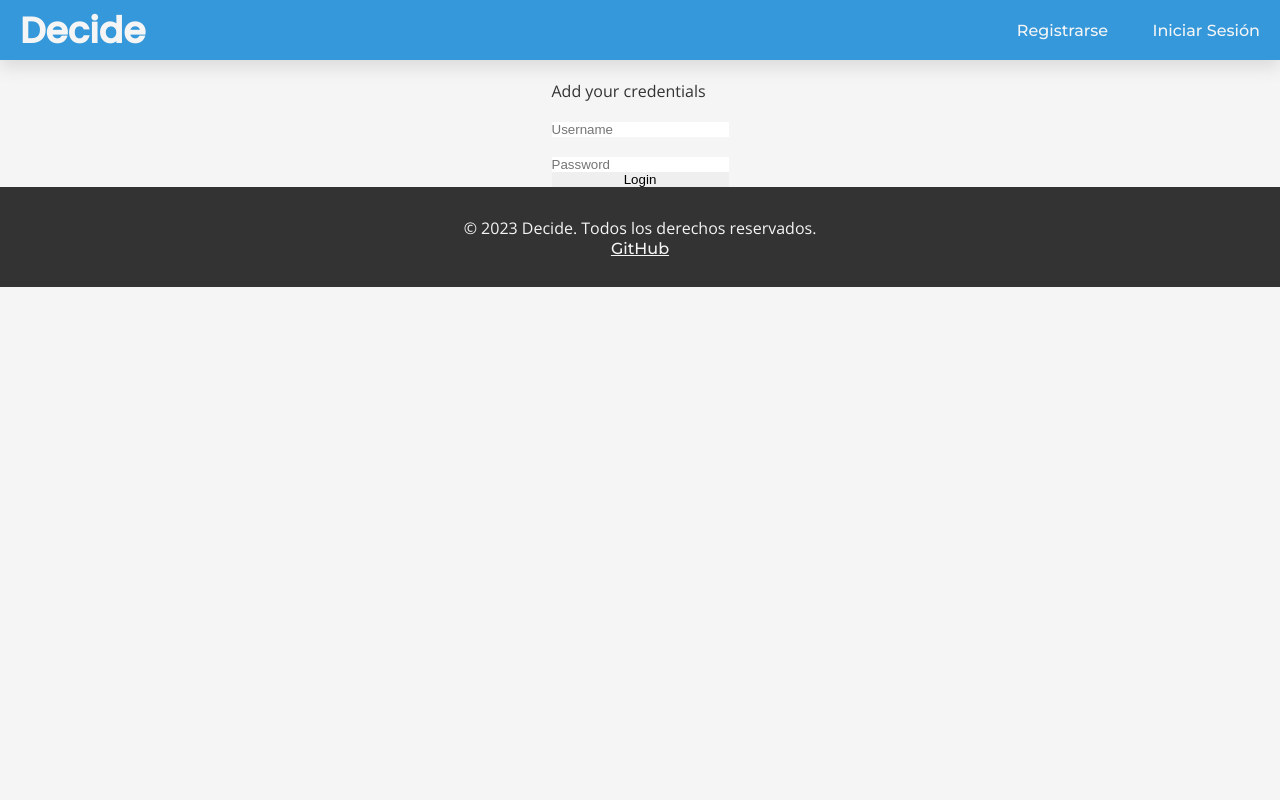
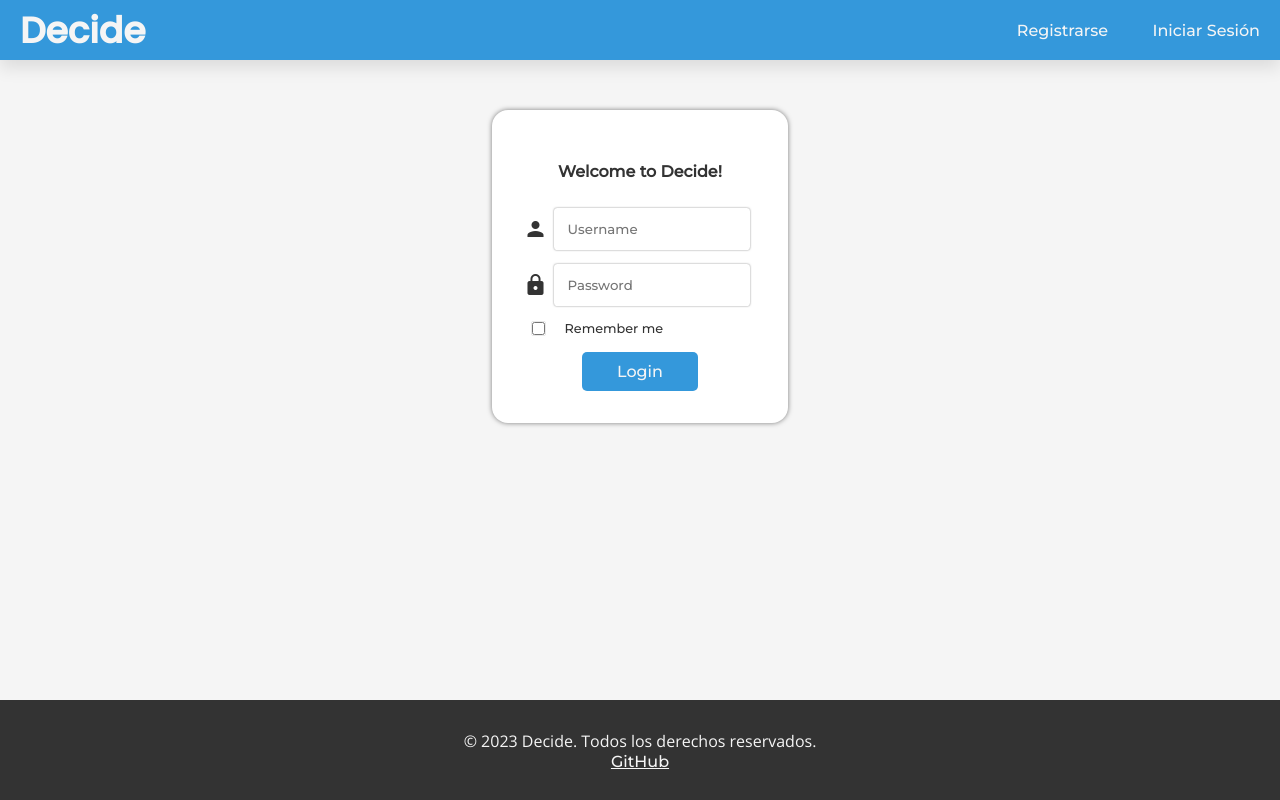
Before and after one commit to EGC-zambrano/decide-part-zambrano, a Django app: page /signin/ in a window 1280 px wide. Run offline with Django 3.2, Linux system fonts and the light colour scheme.

Commit message:
style: New login page style

```diff
--- a/decide/authentication/static/auth/style.css
+++ b/decide/authentication/static/auth/style.css
@@ -0,0 +1,85 @@
+.card {
+    width: fit-content;
+    padding: 2em;
+    background-color: var(--card-background);
+    border-radius: 1em;
+    box-shadow: 0 0 5px rgba(0, 0, 0, 0.5);
+}
+
+.form-card {
+    display: flex;
+    flex-direction: column;
+    align-items: center;
+    overflow-x: hidden;
+    margin-top: 50px;
+}
+
+.form-confirmation {
+    display: flex;
+    margin: auto auto;
+    max-width: 50%;
+    justify-content: center;
+}
+
+.form-msg p {
+    font-family: var(--fuente2);
+}
+
+.form-content {
+    display: flex;
+    flex-direction: column;
+    align-items: center;
+    gap: 0px;
+}
+
+.input-group {
+    display: flex;
+    flex-direction: row;
+    align-items: center;
+}
+
+.input-group input {
+    width: 100%;
+    padding: 1em;
+    margin: 0.5em;
+    border-radius: .25em;
+    box-shadow: 0 0 2px rgba(0, 0, 0, 0.5);
+    color: var(--input-text);
+    font-family: var(--fuente2);
+}
+
+.input-group i{
+    text-size: 1.5em;
+}
+
+.form-confirmation {
+    display: flex;
+    margin: 1em auto 0 auto;
+    max-width: 50%;
+    justify-content: center;
+}
+
+.form-errors {
+    background-color: var(--red-color);
+    border: 1px solid var(--red-dark-color);
+    border-radius: 0.25em;
+    padding: 0.5em;
+}
+
+.remember-me {
+    display: flex;
+    flex-direction: row;
+    align-items: center;
+    justify-content: left;
+    margin: 0.5em;
+}
+
+.remember-me input {
+    border-radius: 0.25em;
+    box-shadow: 0 0 1px rgba(0, 0, 0, 0.5);
+}
+
+.remember-me p {
+    font-family: var(--fuente2);
+    font-size: 0.8em;
+}
--- a/decide/authentication/templates/authentication/login.html
+++ b/decide/authentication/templates/authentication/login.html
@@ -9,23 +9,35 @@
 
 {% block content %}
     <!-- Login form using django form object and msg -->
-    <section class="form-card">
-        <section class="form-title">
-        </section>
+    <section class="card form-card">
+        <section class="form-title"> </section>
         <section class="form-msg">
+            <b>
+                Welcome to Decide!
+            </b>
             {% if msg %}
-              <p>{{ msg }}</p>
-            {% else %}
-              <p>
-                Add your credentials
-              </p>
+                <div class="form-errors">
+                    <p>
+                    {{ msg }}
+                    </p>
+                </div>
             {% endif %}
         </section>
         <form method=POST>
             {% csrf_token %}
             <section class="form-content">
-            {{ form.username }}
-            {{ form.password }}
+                <div class="input-group">
+                    <i class="material-icons">person</i>
+                    {{ form.username }}
+                </div>
+                <div class="input-group">
+                    <i class="material-icons">lock</i>
+                    {{ form.password }}
+                </div>
+            </section>
+            <section class="remember-me">
+                {{ form.remember_me }}
+                <p>Remember me</p>
             </section>
             <section class="form-confirmation">
                 <button type="submit" class="btn btn-primary">Login</button>
--- a/decide/base/static/base/style.css
+++ b/decide/base/static/base/style.css
@@ -1,6 +1,12 @@
 :root {
     --primary-color: #3498db;
+    --primary-dark-color: #2980b9;
+    --green-dark-color: #2ecc71;
+    --green-color: #69dd9a;
+    --red-dark-color: #e74c3c;
+    --red-color: #ef8b80;
     --neutral-background: #f5f5f5;
+    --card-background: #ffffff;
     --text-color: #333333 ;
 
     --fuente1: 'Poppins', sans-serif;
@@ -36,6 +42,7 @@ body {
     flex-direction: column;
     align-items: center;
     overflow-x: hidden;
+    min-height: 100vh;
 }
 
 header {
@@ -75,6 +82,7 @@ footer {
     background-color: var(--text-color);
     color: var(--neutral-background);
     display: flex;
+    margin-top: auto;
     flex-direction: column;
     justify-content: center;
     align-items: center;
@@ -92,5 +100,26 @@ section {
 }
 
 .content {
+    width: 100%;
+    justify-content: center;
+    align-items: center;
     margin-top: 60px;
 }
+
+.btn {
+    color: var(--neutral-background);
+    border: none;
+    border-radius: 5px;
+    padding: 10px 20px;
+    font-size: 16px;
+    cursor: pointer;
+    font-family: var(--fuente3);
+}
+
+.btn-primary {
+    background-color: var(--primary-color);
+}
+
+.btn-primary:hover {
+    background-color: var(--primary-dark-color);
+}
```
